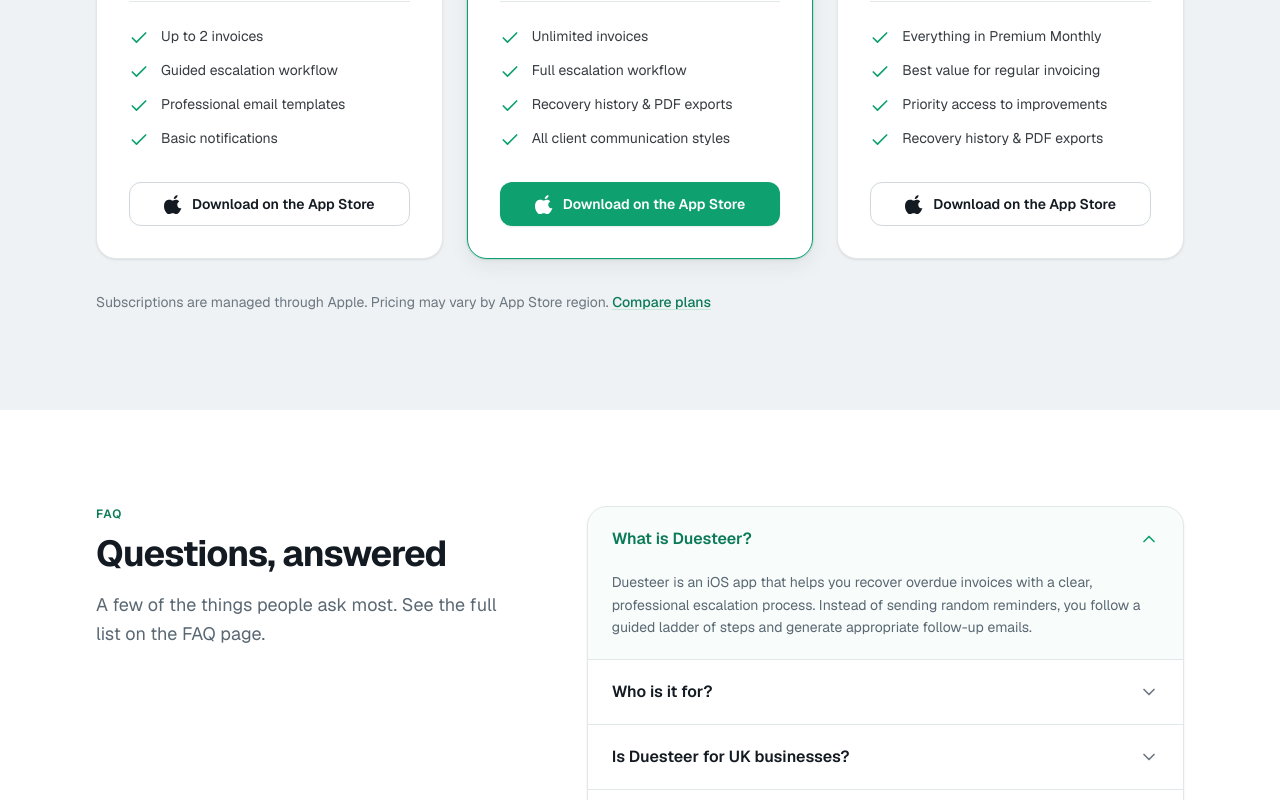
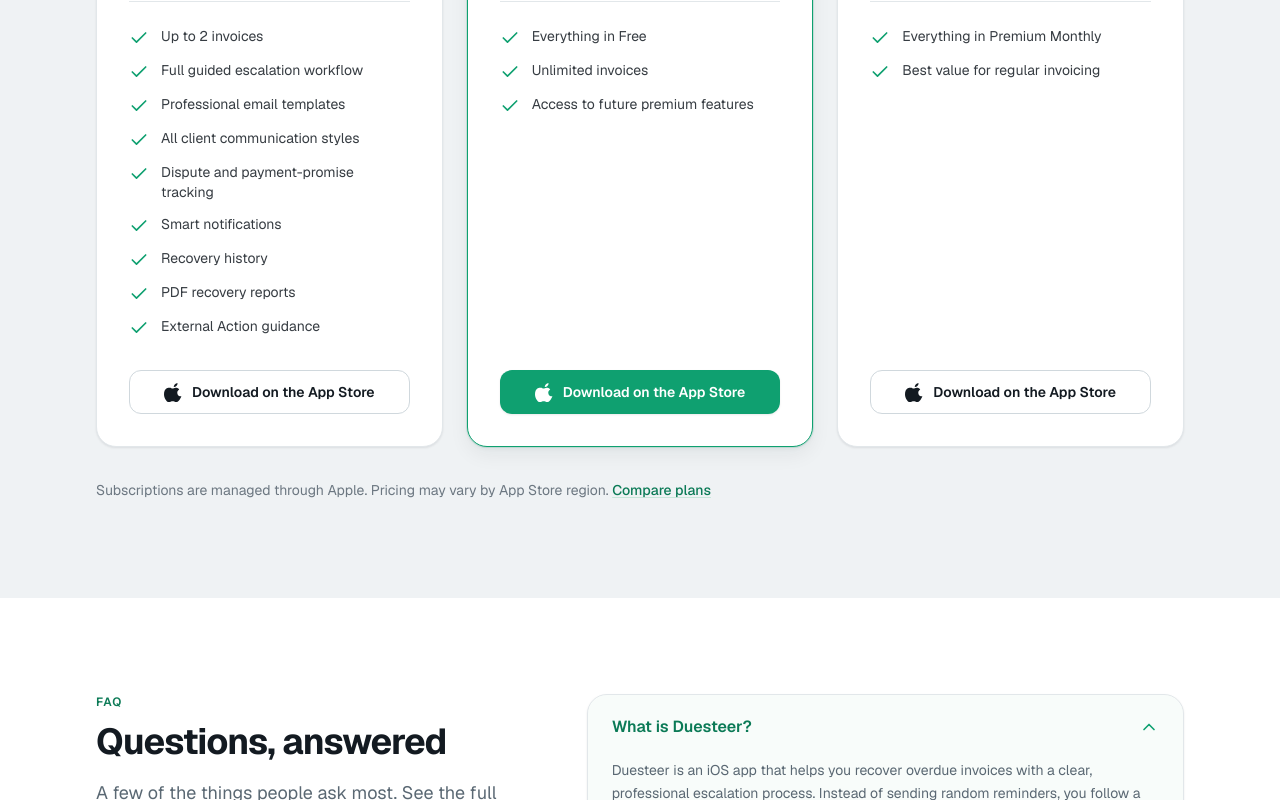
Before and after one commit to prashantbhat84/duesteer, a Next.js app: page / in a window 1280 px wide. Shown: the part 5520-6320 px from the top of the page. Built offline with nearby package versions, Linux system fonts and the light colour scheme; no server answers.

Commit message:
FAQ changes and UK generalization

```diff
--- a/app/compare/duesteer-vs-chaser/page.tsx
+++ b/app/compare/duesteer-vs-chaser/page.tsx
@@ -105,7 +105,7 @@
   {
     area: "Recovery history",
     duesteer:
-      "Full history tied to the invoice, exportable as a PDF on Premium.",
+      "Full history tied to the invoice, exportable as a PDF.",
     chaser:
       "Audit-ready timeline of correspondence, with reporting across the receivables ledger.",
   },
@@ -350,7 +350,7 @@
                   The result reads as a sequence of events rather than a pile of
                   reminders. When you later write a final notice, you have dates,
                   commitments and outcomes tied to the invoice, exportable as a
-                  PDF on Premium.
+                  PDF.
                 </p>
                 <h3>Chaser</h3>
                 <p>
--- a/app/guides/client-missed-payment-promise/page.tsx
+++ b/app/guides/client-missed-payment-promise/page.tsx
@@ -104,7 +104,7 @@
                 </p>
                 <p>
                   &ldquo;Thanks for the update. Confirming invoice 1042 for
-                  $2,400 will be paid on 14 August. I&apos;ll mark it as
+                  $2,400 will be paid on August 14. I&apos;ll mark it as
                   expected on that date.&rdquo;
                 </p>
                 <p>
--- a/app/llms.txt/route.ts
+++ b/app/llms.txt/route.ts
@@ -45,7 +45,7 @@
 
 ## Who it's for
 
-UK freelancers, contractors, agencies and small service businesses that invoice clients and chase late payment.
+Freelancers, contractors, agencies and small service businesses that invoice clients and chase late payment.
 
 ## What it does
 
@@ -68,7 +68,7 @@
 
 ## Jurisdiction
 
-Built around UK late-payment practice: statutory interest and fixed compensation under the Late Payment of Commercial Debts (Interest) Act 1998, and the letter before action that precedes a court claim. The workflow itself works for clients anywhere.
+Works wherever you invoice clients. The escalation workflow is not tied to any one country's legal system. Formal steps such as demand letters, late fees or court claims vary by jurisdiction, so check the local rules before relying on them.
 
 ## Links
 
--- a/app/page.tsx
+++ b/app/page.tsx
@@ -11,7 +11,7 @@
 import AppStoreButton from "@/components/AppStoreButton";
 import AppScreenshot from "@/components/AppScreenshot";
 import JsonLd from "@/components/JsonLd";
-import { PRICING, SITE_NAME } from "@/lib/config";
+import { PLAN_FEATURES, PRICING, SITE_NAME } from "@/lib/config";
 import { faqPageSchema, softwareApplicationSchema } from "@/lib/jsonld";
 import {
   AUDIENCES,
@@ -277,12 +277,7 @@
             price="$0"
             period="forever"
             description={`Manage up to ${PRICING.freeInvoiceLimit} invoices.`}
-            features={[
-              `Up to ${PRICING.freeInvoiceLimit} invoices`,
-              "Guided escalation workflow",
-              "Professional email templates",
-              "Basic notifications",
-            ]}
+            features={[...PLAN_FEATURES.free]}
             cta={
               <AppStoreButton variant="secondary" className="w-full" />
             }
@@ -293,12 +288,7 @@
             period="/ month"
             featured
             description="The full recovery workflow, billed monthly."
-            features={[
-              "Unlimited invoices",
-              "Full escalation workflow",
-              "Recovery history & PDF exports",
-              "All client communication styles",
-            ]}
+            features={["Everything in Free", ...PLAN_FEATURES.premium]}
             cta={<AppStoreButton className="w-full" />}
           />
           <PricingCard
@@ -306,11 +296,11 @@
             price={PRICING.yearly}
             period="/ year"
             description="The full workflow at the best value."
+            // TODO: re-add "Priority access to improvements" only once it is a
+            // confirmed, delivered benefit — /pricing does not list it.
             features={[
               "Everything in Premium Monthly",
               "Best value for regular invoicing",
-              "Priority access to improvements",
-              "Recovery history & PDF exports",
             ]}
             cta={<AppStoreButton variant="secondary" className="w-full" />}
           />
--- a/app/pricing/page.tsx
+++ b/app/pricing/page.tsx
@@ -4,7 +4,7 @@
 import PricingCard from "@/components/PricingCard";
 import AppStoreButton from "@/components/AppStoreButton";
 import CtaButton from "@/components/CtaButton";
-import { PRICING } from "@/lib/config";
+import { PLAN_FEATURES, PRICING } from "@/lib/config";
 import { FAQS } from "@/lib/content";
 import FaqAccordion from "@/components/FaqAccordion";
 
@@ -34,17 +34,7 @@
             name="Free"
             price="$0"
             description="Use the complete Duesteer launch experience"
-            features={[
-              `Manage up to ${PRICING.freeInvoiceLimit} invoices`,
-              "Full guided escalation workflow",
-              "Professional email templates",
-              "All client communication styles",
-              "Dispute and payment-promise tracking",
-              "Smart notifications",
-              "Recovery history",
-              "PDF recovery reports",
-              "External Action guidance",
-            ]}
+            features={[...PLAN_FEATURES.free]}
           />
           <PricingCard
             name="Premium"
@@ -54,11 +44,7 @@
               { amount: PRICING.yearly, period: "/ year" },
             ]}
             description="Recover invoices without limits"
-            features={[
-              "Everything included in Free",
-              "Unlimited invoices",
-              "Access to future premium features",
-            ]}
+            features={["Everything included in Free", ...PLAN_FEATURES.premium]}
           />
         </div>
 
--- a/lib/config.ts
+++ b/lib/config.ts
@@ -9,7 +9,7 @@
  * CTA renders an enabled "Download on the App Store" state. If the listing URL
  * ever changes, update it here — nothing else needs to change.
  */
-export const APP_STORE_URL = "https://apps.apple.com/in/app/duesteer-invoice-recovery/id6778435778";
+export const APP_STORE_URL = "https://apps.apple.com/app/duesteer-invoice-recovery/id6778435778";
 
 /** Canonical production URL for the marketing site (update at launch). */
 export const SITE_URL = "https://duesteer.app";
@@ -33,7 +33,7 @@
 export const BRAND_ICON = "/brand/duesteer-logo.svg";
 
 export const SITE_DESCRIPTION =
-  "Duesteer helps UK freelancers and small businesses recover overdue invoices with a clear, professional escalation process — track unpaid invoices, choose the right next step, and send payment follow-ups without guesswork.";
+  "Duesteer helps freelancers and small businesses recover overdue invoices with a clear, professional escalation process — track unpaid invoices, choose the right next step, and send payment follow-ups without guesswork.";
 
 /** Primary navigation links used by the header and footer. */
 export const NAV_LINKS = [
@@ -64,3 +64,22 @@
   monthly: "$9.99",
   yearly: "$59.99",
 } as const;
+
+/**
+ * Plan feature lists, shared by the homepage pricing cards and /pricing so the
+ * two can't drift. PDF export is on Free; Premium only lifts the invoice limit.
+ */
+export const PLAN_FEATURES = {
+  free: [
+    `Up to ${PRICING.freeInvoiceLimit} invoices`,
+    "Full guided escalation workflow",
+    "Professional email templates",
+    "All client communication styles",
+    "Dispute and payment-promise tracking",
+    "Smart notifications",
+    "Recovery history",
+    "PDF recovery reports",
+    "External Action guidance",
+  ],
+  premium: ["Unlimited invoices", "Access to future premium features"],
+} as const;
--- a/lib/content.ts
+++ b/lib/content.ts
@@ -1,3 +1,5 @@
+import { SUPPORT_EMAIL } from "@/lib/config";
+
 /**
  * Shared, structured content used across pages so copy stays consistent.
  * Kept free of any unsupported product claims (no auto-sending, no bank/
@@ -154,31 +156,38 @@
 export type Faq = {
   question: string;
   answer: string;
+  /** Also shown in the homepage FAQ teaser. */
+  featured?: boolean;
 };
 
 export const FAQS: Faq[] = [
   {
     question: "What is Duesteer?",
+    featured: true,
     answer:
       "Duesteer is an iOS app that helps you recover overdue invoices with a clear, professional escalation process. Instead of sending random reminders, you follow a guided ladder of steps and generate appropriate follow-up emails.",
   },
   {
     question: "Who is it for?",
+    featured: true,
     answer:
       "Duesteer is built for freelancers, consultants, contractors, agencies, and small service businesses — anyone who invoices clients and occasionally has to chase late payments.",
   },
   {
-    question: "Is Duesteer for UK businesses?",
+    question: "Does Duesteer work in my country?",
+    featured: true,
     answer:
-      "Yes. Duesteer is built around UK late-payment practice, including statutory interest and fixed compensation under the Late Payment of Commercial Debts (Interest) Act 1998, and the letter before action that precedes a court claim. The escalation workflow itself works just as well when your client is based elsewhere.",
+      "Yes. Duesteer works wherever you invoice clients. The escalation workflow (reminders, final notice, formal demand, and recording disputes and payment promises) isn't tied to any one country's legal system. Formal steps such as demand letters, late fees, or court claims vary by jurisdiction, so check the rules where you and your client operate before relying on them. Duesteer guides the process but does not provide legal advice.",
   },
   {
     question: "Does Duesteer send emails automatically?",
+    featured: true,
     answer:
       "No. Duesteer helps you generate professional reminder and escalation emails, but you review and send them yourself from your own email app. You stay in full control of every message.",
   },
   {
     question: "Does Duesteer connect to accounting software?",
+    featured: true,
     answer:
       "No. Duesteer does not connect to accounting software, bank accounts, or payment processors. You add invoices manually, which keeps your data self-contained and under your control.",
   },
@@ -205,7 +214,7 @@
   {
     question: "Can I export invoice recovery history?",
     answer:
-      "Yes. Premium lets you export a recovery history PDF for any invoice — useful for your own records or to share with an accountant.",
+      "Yes. PDF export is available on all plans, including Free. You can export a recovery history PDF for any invoice — useful for your own records or to share with an accountant.",
   },
   {
     question: "Is Duesteer available on Android?",
@@ -220,9 +229,9 @@
   {
     question: "How do I contact support?",
     answer:
-      "You can email the Duesteer team at duesteer.app@gmail.com. See the Support page for help with bugs, feature requests, and billing questions.",
+      `You can email the Duesteer team at ${SUPPORT_EMAIL}. See the Support page for help with bugs, feature requests, and billing questions.`,
   },
 ];
 
-/** A short subset of FAQs used for the homepage teaser. */
-export const FAQ_TEASER = FAQS.slice(0, 5);
+/** The featured subset of FAQS, used for the homepage teaser. */
+export const FAQ_TEASER = FAQS.filter((faq) => faq.featured);
```
Also changed, not shown: app/privacy/page.tsx (+15 -1 lines).
